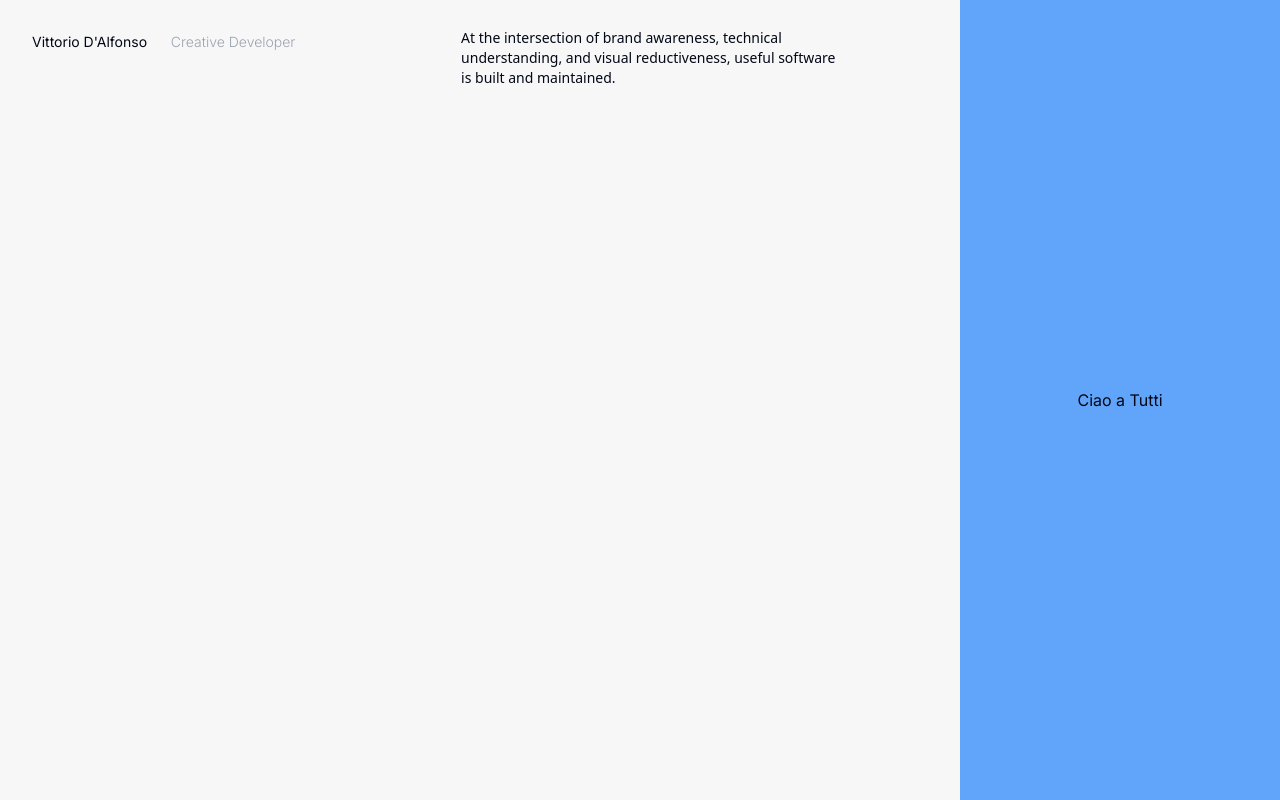
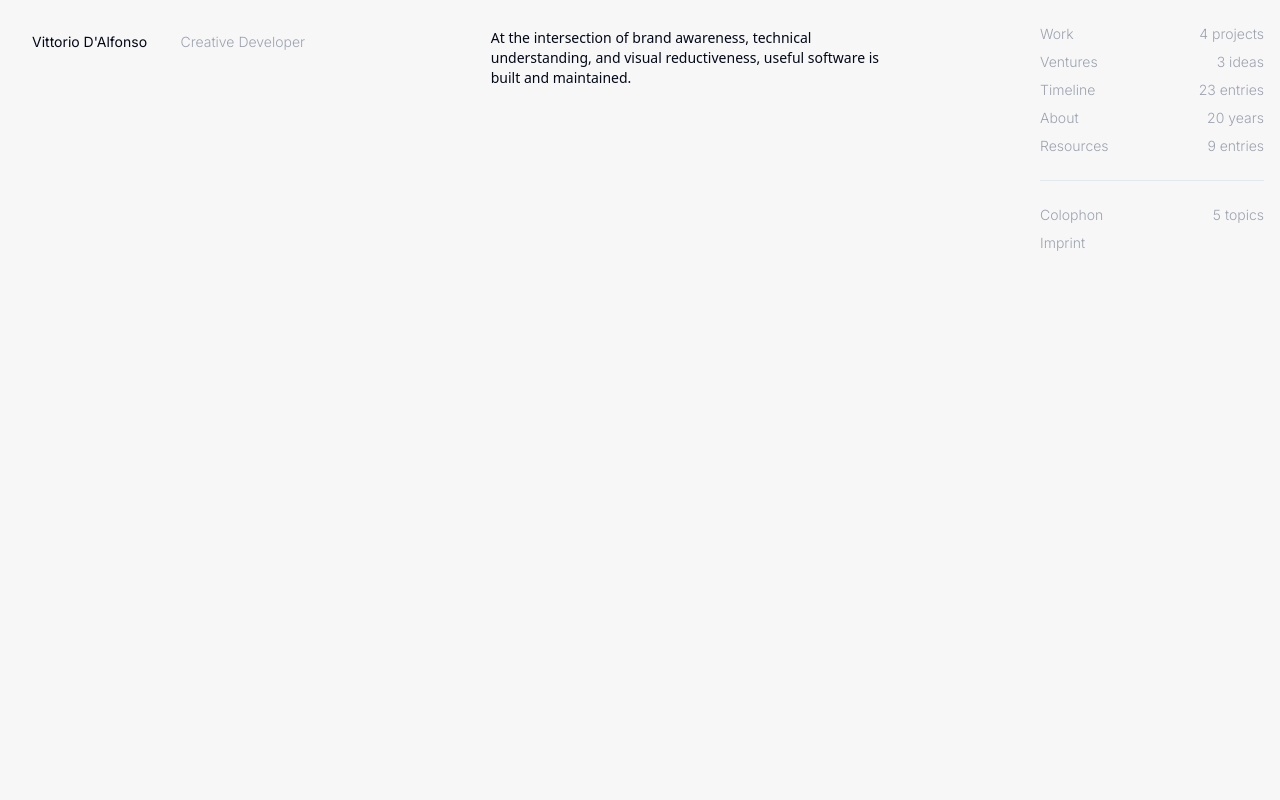
Before and after one commit to GrandeVx/vittoriodalfonso.com, a Next.js app: page / in a window 1280 px wide. Built offline with nearby package versions, Linux system fonts and the light colour scheme.

Commit message:
Update dependencies and UI layout

```diff
--- a/app/layout.tsx
+++ b/app/layout.tsx
@@ -24,7 +24,7 @@ export default function RootLayout({
       <body
         className={cn(
           inter.className,
-          "relative h-screen w-full bg-background",
+          "relative h-screen w-screen bg-background",
         )}
       >
         <ThemeProvider
@@ -35,7 +35,7 @@ export default function RootLayout({
         >
           <main className="md:hidden">
             <section className="">{children}</section>
-            <span className="absolute bottom-0 left-0 ">
+            <span className="absolute bottom-0">
               <MobileMenu />
             </span>
           </main>
@@ -48,15 +48,15 @@ export default function RootLayout({
           </main>
 
           <main className="hidden h-screen lg:flex xl:hidden">
-            <section className="w-8/12">{children}</section>
+            <section className="w-11/12">{children}</section>
             <section className="w-4/12">
               <DesktopMenu />
             </section>
           </main>
 
           <main className="hidden h-screen xl:flex">
-            <section className="w-9/12">{children}</section>
-            <section className="w-3/12">
+            <section className="w-[80%]">{children}</section>
+            <section className="w-[20%]">
               <DesktopMenu />
             </section>
           </main>
--- a/app/page.tsx
+++ b/app/page.tsx
@@ -3,7 +3,7 @@ import TopBar from "@/layouts/TopBar";
 export default function Home() {
   return (
     <main className="flex h-screen flex-col items-center justify-between first-line:text-foreground xl:flex-row">
-      <section className="h-[7%] w-full xl:h-full xl:w-4/6">
+      <section className="h-[7%] w-[90%] xl:h-full xl:w-4/6">
         <TopBar />
       </section>
       <main className="mt-8 flex h-[93%] w-full items-start justify-center md:pr-[25%] lg:pl-[26.5%] lg:pr-[15%] xl:mt-0 xl:px-[10%]">
--- a/components/ui/drawer.tsx
+++ b/components/ui/drawer.tsx
@@ -46,7 +46,7 @@ const DrawerContent = React.forwardRef<
     <DrawerPrimitive.Content
       ref={ref}
       className={cn(
-        "fixed inset-x-0 bottom-12 z-50 mt-24 flex h-auto flex-col bg-background",
+        "fixed inset-x-0 bottom-5 z-50 mt-24 flex h-auto flex-col bg-background",
         className,
       )}
       {...props}
--- /dev/null
+++ b/components/ui/separator.tsx
@@ -0,0 +1,31 @@
+"use client"
+
+import * as React from "react"
+import * as SeparatorPrimitive from "@radix-ui/react-separator"
+
+import { cn } from "@/lib/utils"
+
+const Separator = React.forwardRef<
+  React.ElementRef<typeof SeparatorPrimitive.Root>,
+  React.ComponentPropsWithoutRef<typeof SeparatorPrimitive.Root>
+>(
+  (
+    { className, orientation = "horizontal", decorative = true, ...props },
+    ref
+  ) => (
+    <SeparatorPrimitive.Root
+      ref={ref}
+      decorative={decorative}
+      orientation={orientation}
+      className={cn(
+        "shrink-0 bg-border",
+        orientation === "horizontal" ? "h-[1px] w-full" : "h-full w-[1px]",
+        className
+      )}
+      {...props}
+    />
+  )
+)
+Separator.displayName = SeparatorPrimitive.Root.displayName
+
+export { Separator }
--- a/layouts/DesktopMenu.tsx
+++ b/layouts/DesktopMenu.tsx
@@ -1,7 +1,43 @@
+import { Separator } from "@/components/ui/separator"
 export default function DesktopMenu() {
   return (
-    <nav className="flex size-full flex-row items-center justify-center bg-blue-400">
-      <p>Ciao a Tutti</p>
+    <nav className="flex size-full flex-col gap-2 items-center justify-start pt-6 font-light text-sm text-gray-400 ">
+
+      <div className="flex justify-between w-full gap-24 pl-4 pr-4">
+        <p className="">Work</p>
+        <p>4 projects</p>
+      </div>
+      <div className="flex justify-between w-full gap-24  pl-4 pr-4">
+        <p>Ventures</p>
+        <p>3 ideas</p>
+      </div>
+      <div className="flex justify-between w-full gap-24  pl-4 pr-4">
+        <p>Timeline</p>
+        <p>23 entries</p>
+      </div>
+      <div className="flex justify-between w-full gap-24  pl-4 pr-4">
+        <p>About</p>
+        <p>20 years</p>
+      </div>
+      <div className="flex justify-between w-full gap-24  pl-4 pr-4">
+        <p>Resources</p>
+        <p>9 entries</p>
+      </div>
+
+      <div className="w-full pl-4 pr-4 mt-4 mb-4">
+      <Separator />
+      </div>
+
+      <div className="flex justify-between w-full gap-24  pl-4 pr-4">
+        <p>Colophon</p>
+        <p>5 topics</p>
+      </div>
+
+      <div className="flex justify-between w-full gap-24  pl-4 pr-4">
+        <p>Imprint</p>
+
+      </div>
+
     </nav>
   );
 }
--- a/layouts/MobileMenu.tsx
+++ b/layouts/MobileMenu.tsx
@@ -9,6 +9,7 @@ import {
 } from "@/components/ui/drawer";
 
 import { usePathname } from "next/navigation";
+import DesktopMenu from "./DesktopMenu";
 
 export default function MobileMenu() {
   const pathname = usePathname();
@@ -37,11 +38,12 @@ export default function MobileMenu() {
         </section>
       </DrawerTrigger>
       <DrawerContent>
-        <DrawerHeader className=" w-full">
+        <DrawerHeader className="w-full">
+        <DrawerClose>
           <section className="flex min-h-10 w-screen justify-between border-t border-border p-3 pl-5">
             <p className="text-sm text-gray-400">{pathname}</p>
             <div className="flex items-center justify-center gap-2">
-              <p className="text-sm">Open Navigation</p>
+              <p className="text-sm">Close Navigation</p>
               <svg
                 xmlns="http://www.w3.org/2000/svg"
                 fill="none"
@@ -58,13 +60,9 @@ export default function MobileMenu() {
               </svg>
             </div>
           </section>
+          </DrawerClose>
         </DrawerHeader>
-        <DrawerFooter>
-          <button>Submit</button>
-          <DrawerClose>
-            <button>Cancel</button>
-          </DrawerClose>
-        </DrawerFooter>
+        <DesktopMenu />
       </DrawerContent>
     </Drawer>
   );
--- a/package.json
+++ b/package.json
@@ -13,6 +13,7 @@
   "dependencies": {
     "@heroicons/react": "^2.1.1",
     "@radix-ui/react-dialog": "^1.0.5",
+    "@radix-ui/react-separator": "^1.0.3",
     "class-variance-authority": "^0.7.0",
     "clsx": "^2.1.0",
     "lucide-react": "^0.309.0",
```
Also changed, not shown: 2 other files (tests, documents, lock files or other folders).
